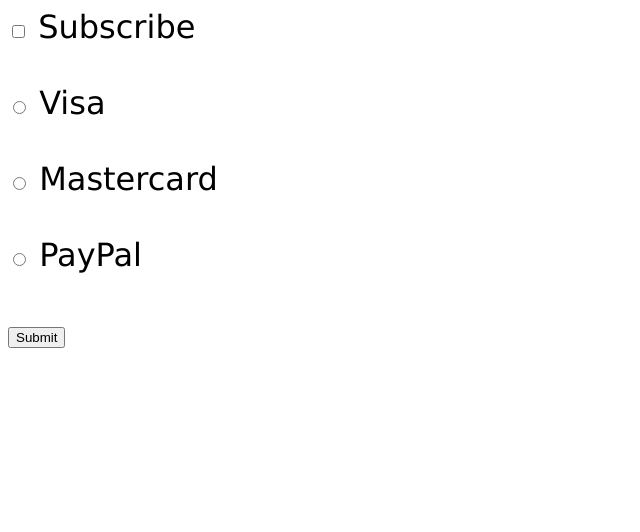
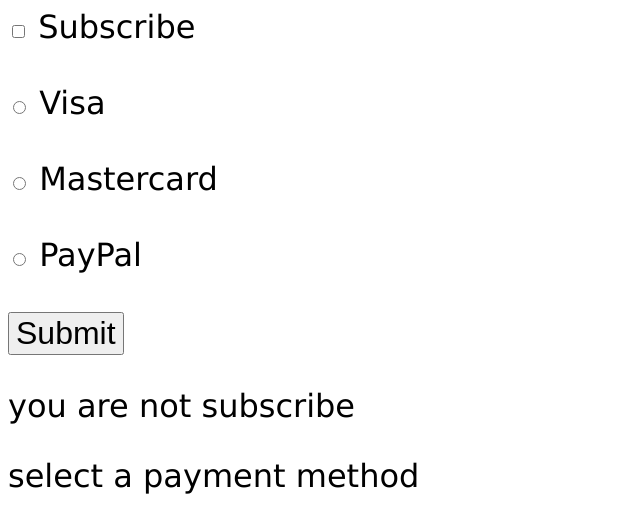
Before and after one commit to jehovah-son/subscribe-payment, a plain HTML site: page index.html in a window 1280 px wide. Both pictures are taken after a click on the button "Submit". Shown: the whole page, without its empty margins (0-640 px from the left). Drawn offline with Linux system fonts and the light colour scheme.

Commit message:
`Update index.css and index.js: change CSS selector, add payment logic`

```diff
--- a/index.css
+++ b/index.css
@@ -3,6 +3,6 @@ body {
   font-size: 2em;
 }
 
-/* #mySubmit {
+#Submit {
   font-size: 1em;
-} */
+}
--- a/index.js
+++ b/index.js
@@ -0,0 +1,33 @@
+const check = document.getElementById("check");
+const visaButton = document.getElementById("visaButton");
+const masterCardButton = document.getElementById("masterCardButton");
+const payPAlButton = document.getElementById("payPAlButton");
+const subResult = document.getElementById("subResult");
+const paymentResult = document.getElementById("paymentResult");
+const Submit = document.getElementById("Submit");
+
+
+Submit.onclick = function(){
+    if(check.checked){
+        subResult.textContent = 'you are subscribe'
+        console.log(subResult)
+    } else {
+        subResult.textContent = 'you are not subscribe'
+        console.log(subResult)
+    }
+
+    // payment
+    if(visaButton.checked){
+        paymentResult.textContent = 'you paying with your Visa card'
+        console.log(paymentResult)
+    }else if(masterCardButton.checked){
+        paymentResult.textContent = 'you paying with your Master card'
+        console.log(paymentResult)
+    }else if (payPAlButton.checked){
+        paymentResult.textContent = 'you paying with your Paypal'
+        console.log(paymentResult)
+    }else{
+        paymentResult.textContent = 'select a payment method'
+        console.log(paymentResult)
+    }
+}
```
